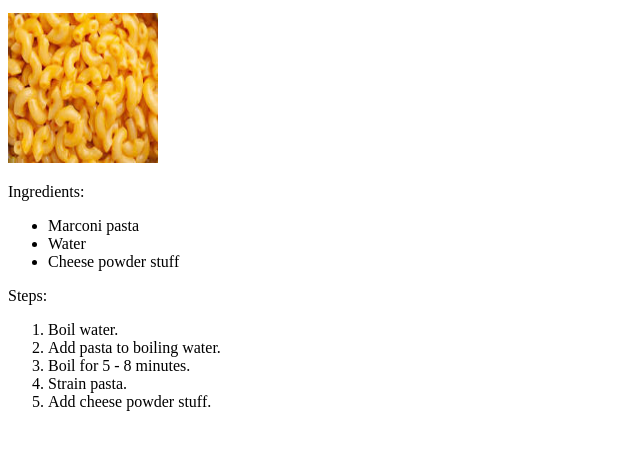
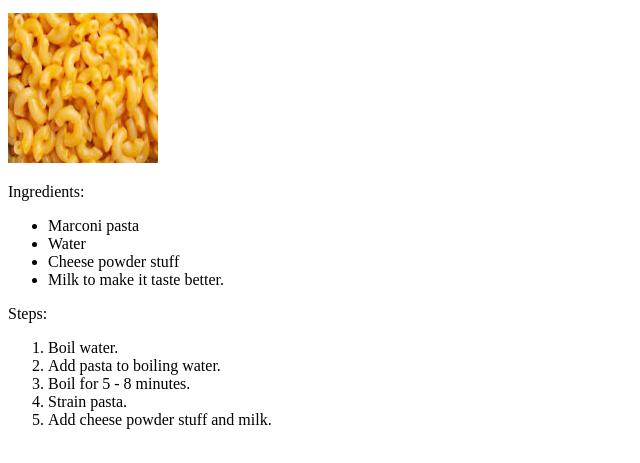
Before and after one commit to malexaims/odin-recipies, a plain HTML site: page recipes/macandcheese.html in a window 1280 px wide. Shown: the part 101-564 px from the top of the page, without its empty margins (0-640 px from the left). Drawn offline with Linux system fonts and the light colour scheme.

Commit message:
Added milk to mac and cheese recipe

```diff
--- a/recipes/macandcheese.html
+++ b/recipes/macandcheese.html
@@ -17,6 +17,7 @@
             <li>Marconi pasta</li>
             <li>Water</li>
             <li>Cheese powder stuff</li>
+            <li>Milk to make it taste better.</li>
         </ul>
     </p>
 
@@ -26,7 +27,7 @@
             <li>Add pasta to boiling water.</li>
             <li>Boil for 5 - 8 minutes.</li>
             <li>Strain pasta.</li>
-            <li>Add cheese powder stuff.</li>
+            <li>Add cheese powder stuff and milk.</li>
         </ol>
     </p>
 </body>
```
